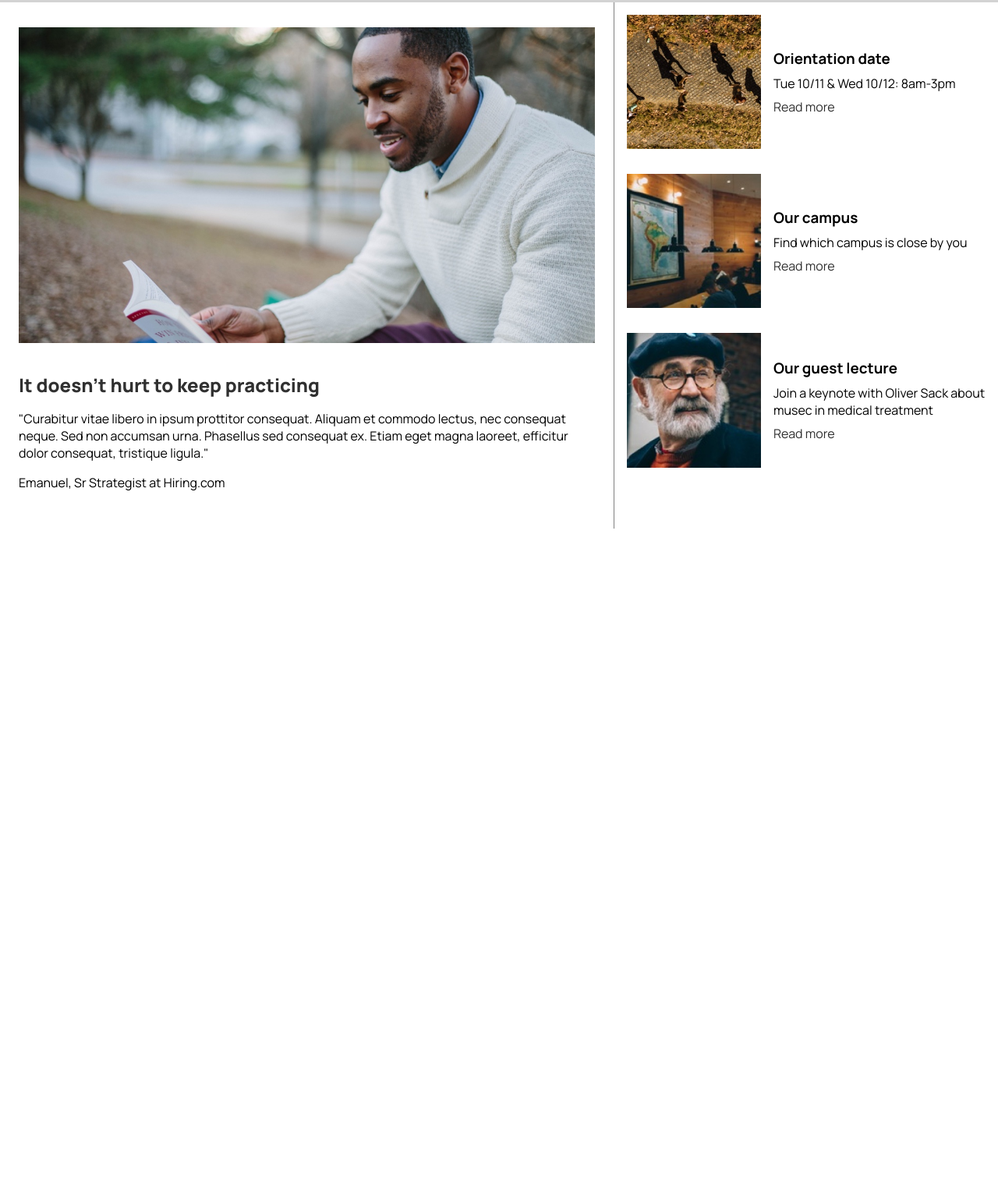
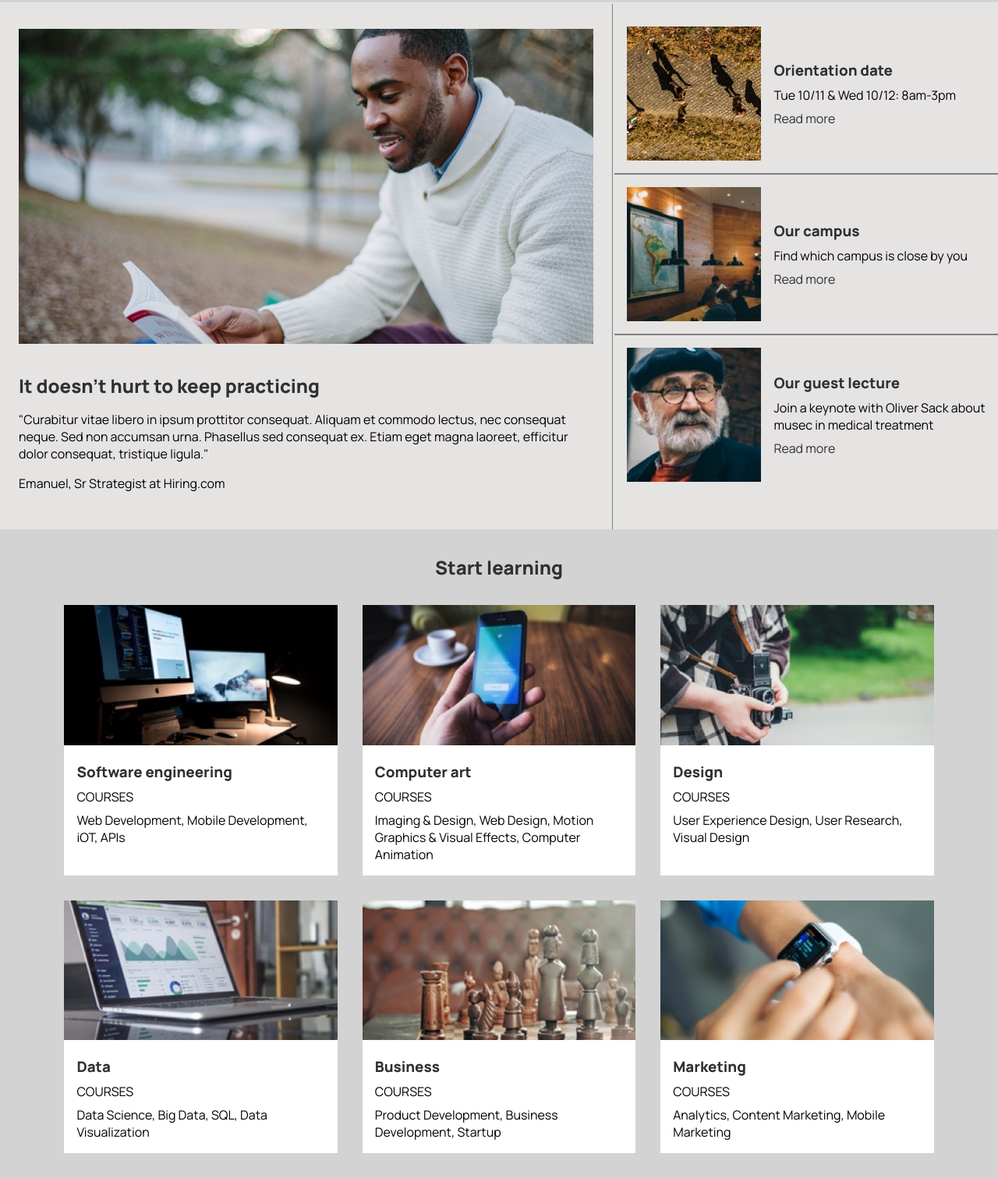
Before and after one commit to ImHariri/Colmar-academy, a plain HTML site: page index.html in a window 1280 px wide. Shown: the part 691-2202 px from the top of the page at 78% size. Before the commit the page ends 1369 px from the top, so only its background shows below. Drawn offline with Linux system fonts and the light colour scheme.

Commit message:
update 7

```diff
--- a/index.html
+++ b/index.html
@@ -60,7 +60,7 @@
                 <p>Emanuel, Sr Strategist at Hiring.com</p>
             </div>
             <div class="content2">
-                <div class="list">
+                <div class="list list1">
                     <img src="resources\images\information-orientation.jpg" alt="#">
                     <div class="list-text">
                         <h3>Orientation date</h3>
@@ -68,7 +68,7 @@
                         <a href="#">Read more</a>
                     </div>
                 </div>
-                <div class="list">
+                <div class="list list2">
                     <img src="resources\images\information-campus.jpg" alt="#">
                     <div class="list-text">
                         <h3>Our campus</h3>
@@ -76,7 +76,7 @@
                         <a href="#">Read more</a>
                     </div>
                 </div>
-                <div class="list">
+                <div class="list list3">
                     <img src="resources\images\information-guest-lecture.jpg" alt="#">
                     <div class="list-text">
                         <h3>Our guest lecture</h3>
@@ -86,6 +86,64 @@
                 </div>
             </div>
         </div>
+
+
+        <!-- Start learning -->
+
+        <div class="start-learning">
+            <h2 class="start-learningh2">Start learning</h2>
+            <div class="flex">
+                <div class="flex-unit">
+                        <img src="resources\images\course-software.jpg" alt="#">
+                    <div class="flex-text">
+                        <h3>Software engineering</h3>
+                        <p>COURSES</p>
+                        <p>Web Development, Mobile Development, iOT, APIs</p>
+                    </div>
+                </div>
+                <div class="flex-unit">
+                        <img src="resources\images\course-computer-art.jpg" alt="#">
+                    <div class="flex-text">
+                        <h3>Computer art</h3>
+                        <p>COURSES</p>
+                        <p>Imaging & Design, Web Design, Motion Graphics & Visual Effects, Computer Animation</p>
+                    </div>
+                </div>
+                <div class="flex-unit">
+                    <img src="resources\images\course-design.jpg" alt="#">
+                    <div class="flex-text">
+                        <h3>Design</h3>
+                        <p>COURSES</p>
+                        <p>User Experience Design, User Research, Visual Design</p>
+                    </div>
+                </div>
+                <div class="flex-unit">
+                    <img src="resources\images\course-data.jpg" alt="#">
+                    <div class="flex-text">
+                        <h3>Data</h3>
+                        <p>COURSES</p>
+                        <p>Data Science, Big Data, SQL, Data Visualization</p>
+                    </div>
+                </div>
+                <div class="flex-unit">
+                    <img src="resources\images\course-business.jpg" alt="#">
+                    <div class="flex-text">
+                        <h3>Business</h3>
+                        <p>COURSES</p>
+                        <p>Product Development, Business Development, Startup</p>
+                    </div>
+                </div>
+                <div class="flex-unit">
+                    <img src="resources\images\course-marketing.jpg" alt="#">
+                    <div class="flex-text">
+                        <h3>Marketing</h3>
+                        <p>COURSES</p>
+                        <p>Analytics, Content Marketing, Mobile Marketing</p>
+                    </div>
+                </div>
+            </div>
+        </div>
+
     </div>
 </body>
 
--- a/resources/css/style.css
+++ b/resources/css/style.css
@@ -62,7 +62,7 @@ header {
     width: auto;
 }
 
-h2 {
+h2, h1, h3, h4 {
     font-weight: 800;
     padding: 0;
     margin: 0;
@@ -97,7 +97,6 @@ header ul li {
 
 
 .banner {
-
     display: flex;
     background-color: lightgray;
     align-items: center;
@@ -105,7 +104,6 @@ header ul li {
 }
 
 h1 {
-    font-size: 2.5rem;
     font-weight: 800;
 }
 
@@ -130,6 +128,8 @@ h1 {
 .content {
     display: flex;
     width: 100%;
+    border-top: 2px solid rgb(230, 227, 227);
+    background-color: rgb(230, 227, 227);
 }
 
 .content1 {
@@ -145,12 +145,30 @@ h1 {
 }
 
 .content2 {
+    padding-bottom: 32px;
     width: 40%;
+    display: flex;
+    flex-flow: column;
+    justify-content: center;
+    border-left: 2px solid rgb(230, 227, 227);
 }
 
 .list {
     display: flex;
     align-items: center;
+}
+
+.list1 {
+    border-bottom: 1px solid gray;
+}
+
+.list2 {
+    border-top: 1px solid gray;
+    border-bottom: 1px solid gray;
+}
+
+.list3 {
+    border-top: 1px solid gray;
 }
 
 .list img {
@@ -173,3 +191,51 @@ h1 {
     padding: 8px 0;
     margin: 0;
 }
+
+
+/* Start learning */
+
+.start-learning {
+    background-color: lightgray;
+    width: 100%;
+}
+
+
+.start-learningh2 {
+    padding-top: 32px;
+    text-align: center;
+}
+
+.flex {
+    display: flex;
+    width: auto;
+    height: auto;
+    padding: 16px 56px;
+    flex-wrap: wrap;
+    justify-content: center;
+    align-content: center;
+}
+
+.flex-unit {
+    flex: 0 0 30%;
+    height: auto;
+    margin: 16px;
+    background-color: white;
+}
+
+
+.flex-unit img {
+    width: 100%;
+    height: auto;
+}
+
+.flex-text {
+    height: auto;
+    padding: 16px;
+}
+
+.flex-text p {
+    padding: 0;
+    margin: 0;
+    margin-top: 8px;
+}
```
